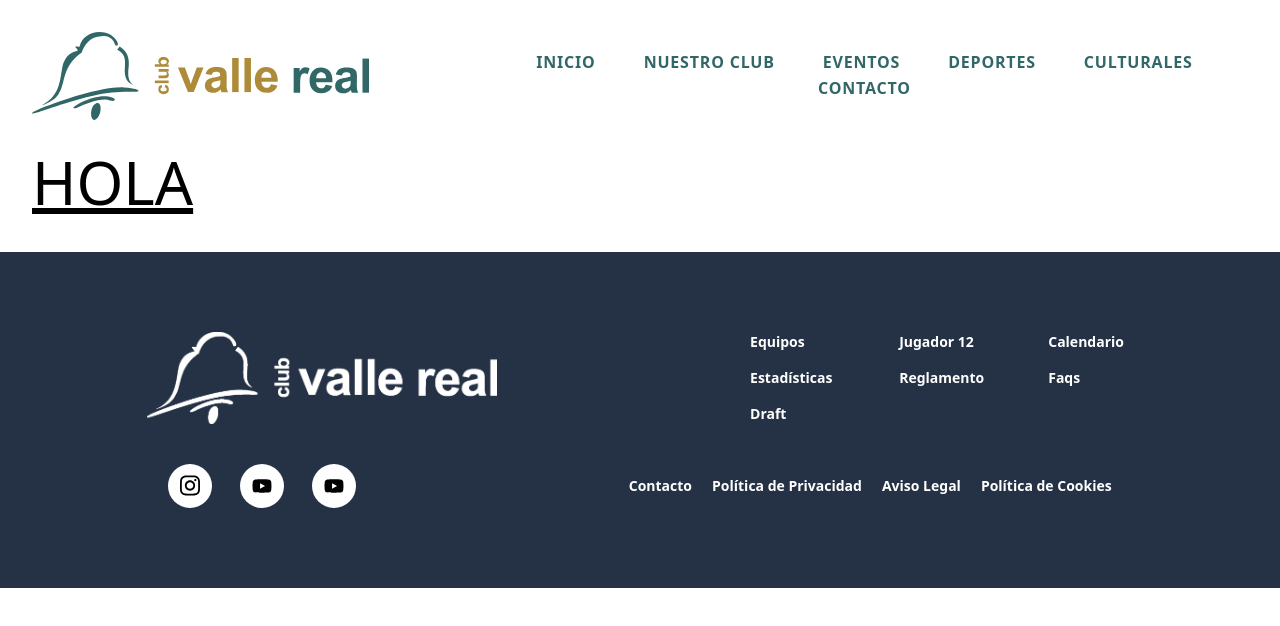
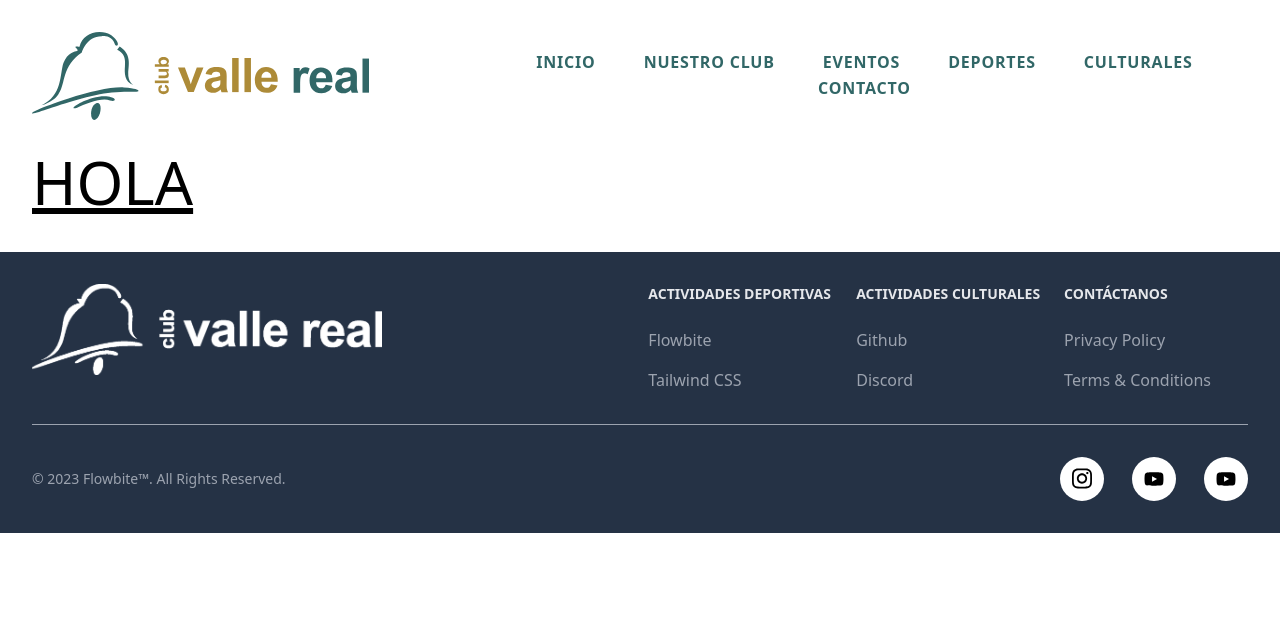
Before and after one commit to albertobautista/club-valle-real-reactapp, a Next.js app: page / in a window 1280 px wide. Shown: the top 626 px of the page. Built offline with nearby package versions, Linux system fonts and the light colour scheme.

Commit message:
Update footer styles

```diff
--- a/components/common/Footer/Footer.tsx
+++ b/components/common/Footer/Footer.tsx
@@ -36,48 +36,89 @@ const NAV_ENTRIES = [
 ];
 export const Footer = () => {
   return (
-    <div className="page-footer text-white w-full p-10 mt-10 bg-cvr-blue relative overflow-hidden [&>div]:relative [&>div]:z-10">
-      <section className="flex flex-col justify-center gap-10 my-10 text-sm lg:flex-row lg:justify-around">
+    <div className="p-8 mt-10 text-white page-footer bg-cvr-blue">
+      <div className="gap-10 md:flex md:justify-between">
+        <div className="mb-6 md:mb-0">
           <Image
             src={profilePic}
             alt="Logo Club Valle Real de Guadalajara"
             width={350}
             height={200}
           />
-
-        <nav className="flex flex-col gap-4 lg:grid lg:grid-cols-3 lg:gap-0 lg:justify-between lg:gap-x-16 lg:gap-y-4">
-          {NAV_ENTRIES.map((entry, index) => (
+        </div>
+        <div className="grid grid-cols-2 gap-8 sm:gap-6 sm:grid-cols-3">
+          <div>
+            <h2 className="mb-6 text-sm font-semibold text-gray-200 uppercase dark:text-white">
+              Actividades deportivas
+            </h2>
+            <ul className="text-gray-400">
+              <li className="mb-4">
+                <a href="https://flowbite.com/" className="hover:underline">
+                  Flowbite
+                </a>
+              </li>
+              <li>
+                <a href="https://tailwindcss.com/" className="hover:underline">
+                  Tailwind CSS
+                </a>
+              </li>
+            </ul>
+          </div>
+          <div>
+            <h2 className="mb-6 text-sm font-semibold text-gray-200 uppercase dark:text-white">
+              Actividades culturales
+            </h2>
+            <ul className="text-gray-400">
+              <li className="mb-4">
                 <a
-              key={index}
-              href={entry.href}
-              className="font-semibold text-center lg:text-left hover:underline"
+                  href="https://github.com/themesberg/flowbite"
+                  className="hover:underline "
                 >
-              {entry.name}
+                  Github
                 </a>
-          ))}
-        </nav>
-      </section>
-
-      <section className="flex flex-col my-10 text-sm text-center lg:flex-row lg:text-left gap-14 lg:gap-4 text-lig">
-        <nav className="flex flex-col items-center justify-around w-full gap-12 align-middle lg:flex-row md:gap-4">
-          <SocialNetworks theme="dark" mobileHidden />
-
-          <nav className="flex flex-wrap justify-center gap-5 lg:justify-around">
-            <a className="font-semibold hover:underline" href="/contacto">
-              Contacto
+              </li>
+              <li>
+                <a
+                  href="https://discord.gg/4eeurUVvTy"
+                  className="hover:underline"
+                >
+                  Discord
                 </a>
-            <a className="font-semibold hover:underline" href="#">
-              Política de Privacidad
+              </li>
+            </ul>
+          </div>
+          <div>
+            <h2 className="mb-6 text-sm font-semibold text-gray-200 uppercase dark:text-white">
+              Contáctanos
+            </h2>
+            <ul className="text-gray-400">
+              <li className="mb-4">
+                <a href="#" className="hover:underline">
+                  Privacy Policy
                 </a>
-            <a className="font-semibold hover:underline" href="#">
-              Aviso Legal
+              </li>
+              <li>
+                <a href="#" className="hover:underline">
+                  Terms &amp; Conditions
                 </a>
-            <a className="font-semibold hover:underline" href="#">
-              Política de Cookies
+              </li>
+            </ul>
+          </div>
+        </div>
+      </div>
+      <hr className="my-6 border-gray-400 sm:mx-auto lg:my-8" />
+      <div className="sm:flex sm:items-center sm:justify-between">
+        <span className="text-sm text-center text-gray-400">
+          © 2023{' '}
+          <a href="https://flowbite.com/" className="hover:underline">
+            Flowbite™
           </a>
-          </nav>
-        </nav>
-      </section>
+          . All Rights Reserved.
+        </span>
+        <div className="flex justify-center mt-4 space-x-6 sm:mt-0">
+          <SocialNetworks mobileHidden={false} theme={'dark'} />
+        </div>
+      </div>
     </div>
   );
 };
--- a/components/layouts/WebLayout/WebLayout.tsx
+++ b/components/layouts/WebLayout/WebLayout.tsx
@@ -16,11 +16,13 @@ export const WebLayout: FC<IWebLayoutProps> = ({
         <meta name="description" content={pageDescription} />
         <meta name="og:title" content={title} />
         <meta name="og:description" content={pageDescription} />
+        <link rel="shortcut icon" href="/logos/icono_cvr_verde.png" />
+        <meta name="og:image" content="/logos/icono_cvr_verde.png" />
       </Head>
       <nav>
         <Navbar />
       </nav>
-      <main className="px-8 ">{children}</main>
+      <main className="px-8">{children}</main>
       <footer>
         <Footer />
       </footer>
```
Also changed, not shown: public/logos/icono_cvr_verde.png (added), 1 other file (tests, documents, lock files or other folders). Lines whose indentation alone changed are shown as unchanged.
